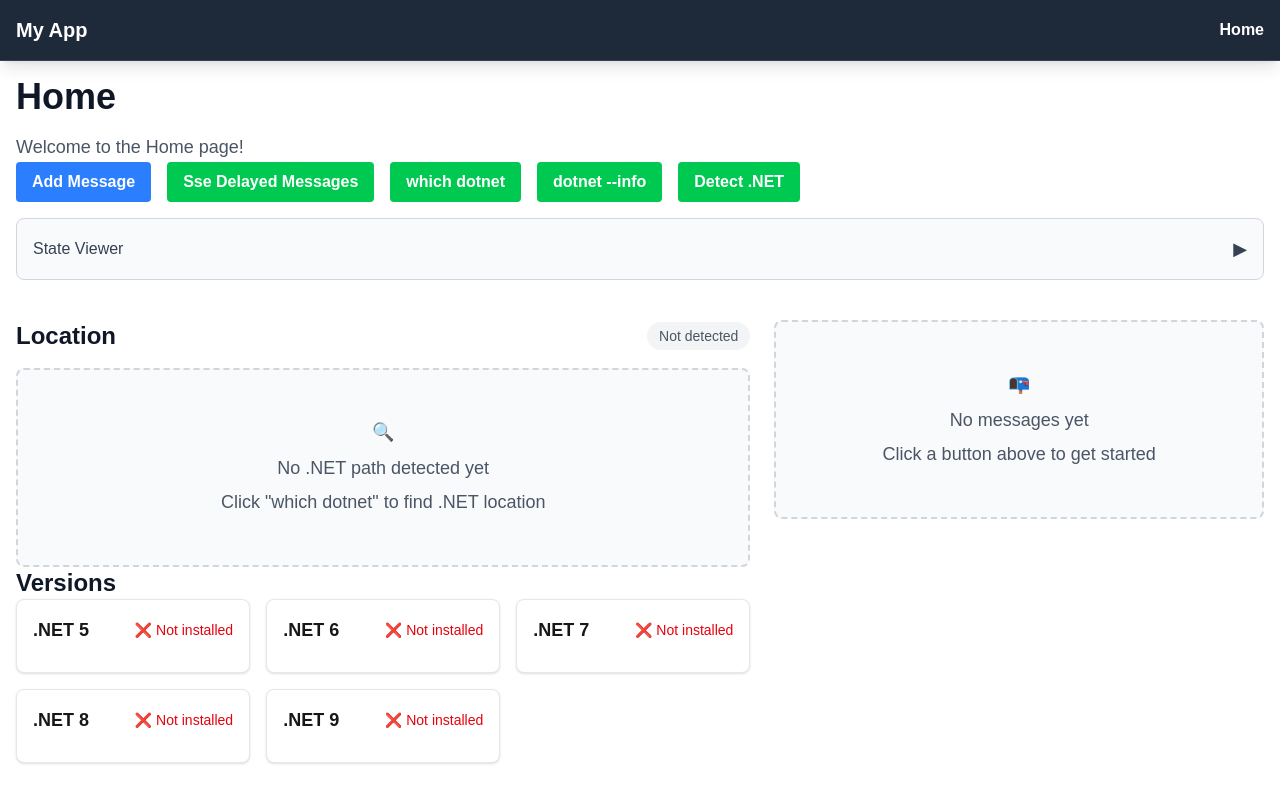
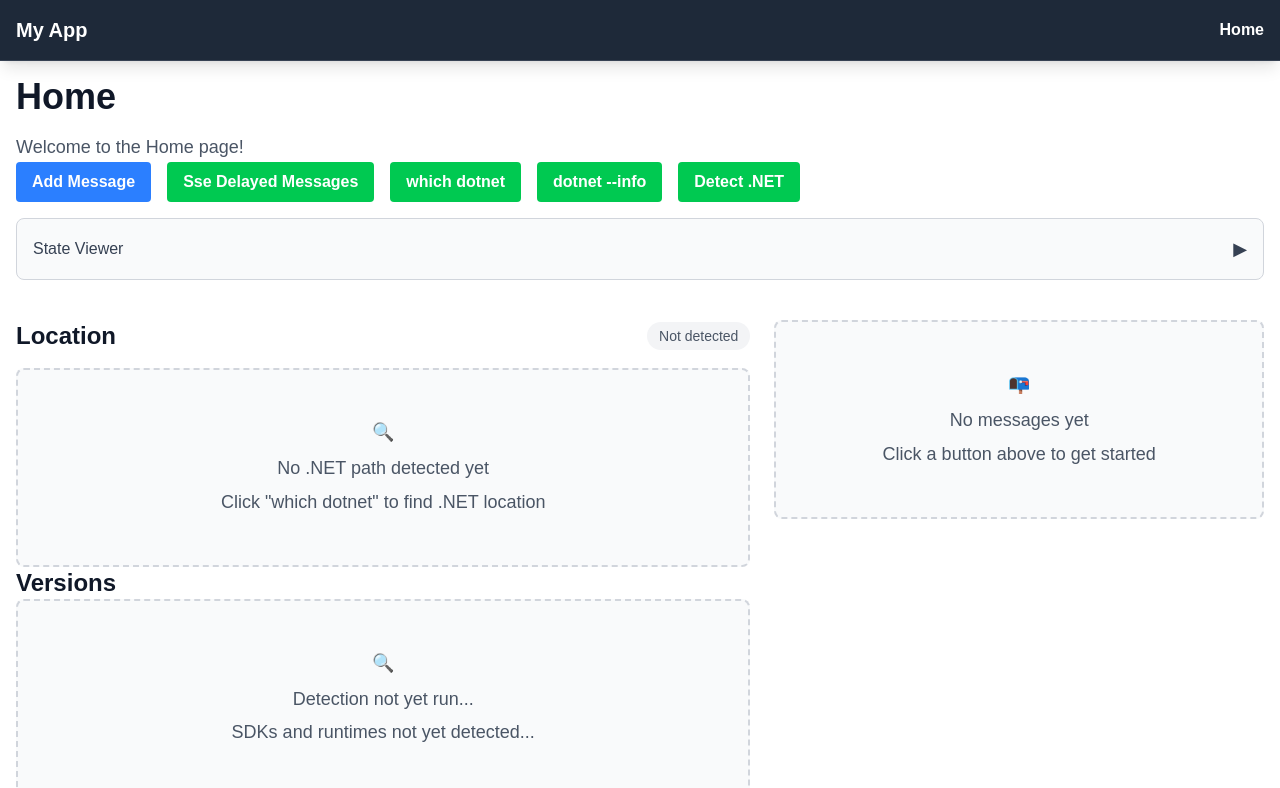
Before and after one commit to merklegroot/hudsse, a Next.js app: page /home in a window 1280 px wide. Shown: the top 788 px of the page. Built offline with nearby package versions, Linux system fonts and the light colour scheme.

Commit message:
determine if we've tried to detect it yet or not.

```diff
--- a/components/dotnet-display/DotNetDisplay.tsx
+++ b/components/dotnet-display/DotNetDisplay.tsx
@@ -9,8 +9,6 @@ export default function DotNetDisplay() {
         <>
             <DotNetLocationDisplay />
             <DotNetVersionListView />
-            <DotNetSdksDisplay />
-            <DotNetRuntimesDisplay />
             <DotNetInfoDisplay />
         </>
     )
--- a/components/dotnet-display/DotNetVersionListView.tsx
+++ b/components/dotnet-display/DotNetVersionListView.tsx
@@ -23,6 +23,8 @@ export function DotNetVersionView({ majorVersion, appVersions }: { majorVersion:
     const hasNetCore = Object.keys(appVersions).some(key =>
         key.toLowerCase() === 'microsoft.netcore.app' && appVersions[key].length > 0
     );
+
+    const isFullyInstalled = hasSDK && hasAspNetCore && hasNetCore;
 
     const getStatusMessage = () => {
         if (hasSDK && hasAspNetCore && hasNetCore) {
@@ -61,7 +63,11 @@ export function DotNetVersionView({ majorVersion, appVersions }: { majorVersion:
     const status = getStatusMessage();
 
     return (
-        <div className="bg-white border border-gray-200 rounded-lg p-4 shadow-sm hover:shadow-md transition-shadow">
+        <div className={`border border-gray-200 rounded-lg p-4 shadow-sm hover:shadow-md transition-shadow ${
+            isFullyInstalled
+                ? 'bg-green-50 border-green-200'
+                : 'bg-white'
+        }`}>
             <div className="flex items-center justify-between mb-3">
                 <span className="text-lg font-semibold">.NET {majorVersion}</span>
                 <div className={`flex items-center gap-1 text-sm font-medium ${status.color}`}>
@@ -93,6 +99,8 @@ export function DotNetVersionView({ majorVersion, appVersions }: { majorVersion:
 export default function DotNetVersionListView() {
     const majorVersions = [ 5, 6, 7, 8, 9 ];
     const appVersions = useMessageStore((state) => state.dotnetState?.appVersions) || {};
+    const hasTriedDetectingSdks = useMessageStore((state) => state.dotnetState?.hasTriedDetectingSdks) || false;
+    const hasTriedDetectingRuntimes = useMessageStore((state) => state.dotnetState?.hasTriedDetectingRuntimes) || false;
 
     function getAppVersionsForMajorVersion(majorVersion: number): AppVersions {
         const filtered: AppVersions = {};
@@ -112,6 +120,20 @@ export default function DotNetVersionListView() {
     return (
         <div>
             <h2 className="text-2xl font-bold text-gray-900">Versions</h2>
+            {!hasTriedDetectingSdks || !hasTriedDetectingRuntimes ? (
+                <div className="text-center py-12 bg-gray-50 rounded-lg border-2 border-dashed border-gray-300">
+                    <div className="text-gray-400 text-lg mb-2">🔍</div>
+                    <p className="text-gray-500 text-lg">Detection not yet run...</p>
+                    <p className="text-gray-400 text-sm mt-1">
+                        {!hasTriedDetectingSdks && !hasTriedDetectingRuntimes
+                            ? "SDKs and runtimes not yet detected..."
+                            : !hasTriedDetectingSdks
+                            ? "SDKs not yet detected..."
+                            : "Runtimes not yet detected..."
+                        }
+                    </p>
+                </div>
+            ) : (
                 <div className="grid grid-cols-1 md:grid-cols-2 lg:grid-cols-3 gap-4">
                     {majorVersions.map((majorVersion) => {
                         const versionAppVersions = getAppVersionsForMajorVersion(majorVersion);
@@ -125,6 +147,7 @@ export default function DotNetVersionListView() {
                         );
                     })}
                 </div>
+            )}
         </div>
     );
 }
--- a/store/messageStore.ts
+++ b/store/messageStore.ts
@@ -13,6 +13,10 @@ interface dotnetState {
     otherArchitectures: string[];
     environmentVariables: Record<string, string>;
     globalJsonFile: string;
+
+    // Detection status flags
+    hasTriedDetectingSdks: boolean;
+    hasTriedDetectingRuntimes: boolean;
 }
 
 interface MessageState {
@@ -26,6 +30,8 @@ interface MessageState {
   setWhichDotNetPath: (path: string | null) => void;
   setDotnetInfo: (info: DotNetInfoResult | null) => void;
   setDotnetState: (state: dotnetState | null) => void;
+  setHasTriedDetectingSdks: (hasTried: boolean) => void;
+  setHasTriedDetectingRuntimes: (hasTried: boolean) => void;
 }
 
 const createInitialState = (): Pick<MessageState, 'messages' | 'dotnetState'> => ({
@@ -67,7 +73,8 @@ const addSSEMessageToState = (state: MessageState) => (message: SseMessage) => (
 const setDotnetSdksToState = (sdks: SdkInfo[]) => (state: MessageState) => ({
   dotnetState: state.dotnetState ? {
     ...state.dotnetState,
-    dotnetSdks: sdks
+    dotnetSdks: sdks,
+    hasTriedDetectingSdks: true
   } : null
 });
 
@@ -75,7 +82,8 @@ const setDotnetRuntimesToState = (runtimes: RuntimeInfo[]) => (state: MessageSta
   dotnetState: state.dotnetState ? {
     ...state.dotnetState,
     dotnetRuntimes: runtimes,
-    appVersions: createAppVersions(state.dotnetState.dotnetSdks, runtimes)
+    appVersions: createAppVersions(state.dotnetState.dotnetSdks, runtimes),
+    hasTriedDetectingRuntimes: true
   } : null
 });
 
@@ -111,7 +119,9 @@ const setWhichDotNetPathToState = (path: string | null) => (state: MessageState)
       workloadsInstalled: state.dotnetState?.workloadsInstalled || '',
       otherArchitectures: state.dotnetState?.otherArchitectures || [],
       environmentVariables: state.dotnetState?.environmentVariables || {},
-      globalJsonFile: state.dotnetState?.globalJsonFile || ''
+      globalJsonFile: state.dotnetState?.globalJsonFile || '',
+      hasTriedDetectingSdks: state.dotnetState?.hasTriedDetectingSdks || false,
+      hasTriedDetectingRuntimes: state.dotnetState?.hasTriedDetectingRuntimes || false
     }
   };
 };
@@ -139,13 +149,29 @@ const setDotnetInfoToState = (info: DotNetInfoResult | null) => (state: MessageS
       workloadsInstalled: info.workloadsInstalled,
       otherArchitectures: info.otherArchitectures,
       environmentVariables: info.environmentVariables,
-      globalJsonFile: info.globalJsonFile
+      globalJsonFile: info.globalJsonFile,
+      hasTriedDetectingSdks: true,
+      hasTriedDetectingRuntimes: true
     } : state.dotnetState
   };
 };
 
 const setDotnetStateToState = (state: dotnetState | null) => ({
   dotnetState: state
+});
+
+const setHasTriedDetectingSdksToState = (hasTried: boolean) => (state: MessageState) => ({
+  dotnetState: state.dotnetState ? {
+    ...state.dotnetState,
+    hasTriedDetectingSdks: hasTried
+  } : null
+});
+
+const setHasTriedDetectingRuntimesToState = (hasTried: boolean) => (state: MessageState) => ({
+  dotnetState: state.dotnetState ? {
+    ...state.dotnetState,
+    hasTriedDetectingRuntimes: hasTried
+  } : null
 });
 
 const createMessageActions = (set: (fn: (state: MessageState) => Partial<MessageState>) => void) => ({
@@ -155,7 +181,9 @@ const createMessageActions = (set: (fn: (state: MessageState) => Partial<Message
   setDotnetRuntimes: (runtimes: RuntimeInfo[]) => set((state) => setDotnetRuntimesToState(runtimes)(state)),
   setWhichDotNetPath: (path: string | null) => set((state) => setWhichDotNetPathToState(path)(state)),
   setDotnetInfo: (info: DotNetInfoResult | null) => set((state) => setDotnetInfoToState(info)(state)),
-  setDotnetState: (state: dotnetState | null) => set(() => setDotnetStateToState(state))
+  setDotnetState: (state: dotnetState | null) => set(() => setDotnetStateToState(state)),
+  setHasTriedDetectingSdks: (hasTried: boolean) => set((state) => setHasTriedDetectingSdksToState(hasTried)(state)),
+  setHasTriedDetectingRuntimes: (hasTried: boolean) => set((state) => setHasTriedDetectingRuntimesToState(hasTried)(state))
 });
 
 export const useMessageStore = create<MessageState>((set) => ({
```
Lines whose indentation alone changed are shown as unchanged.
